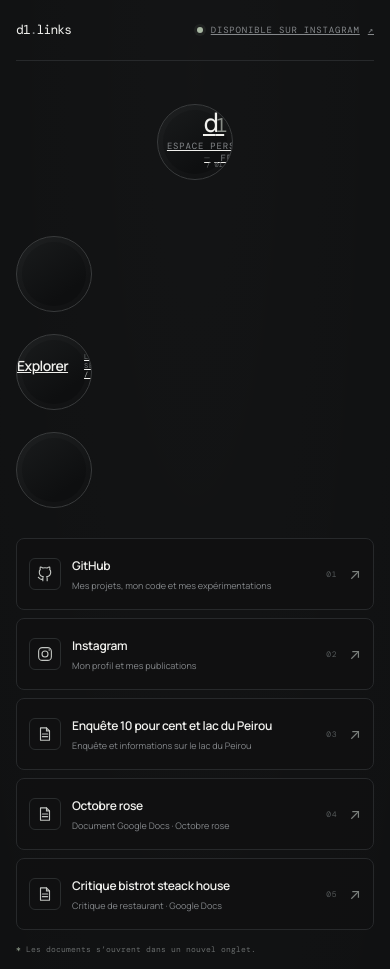
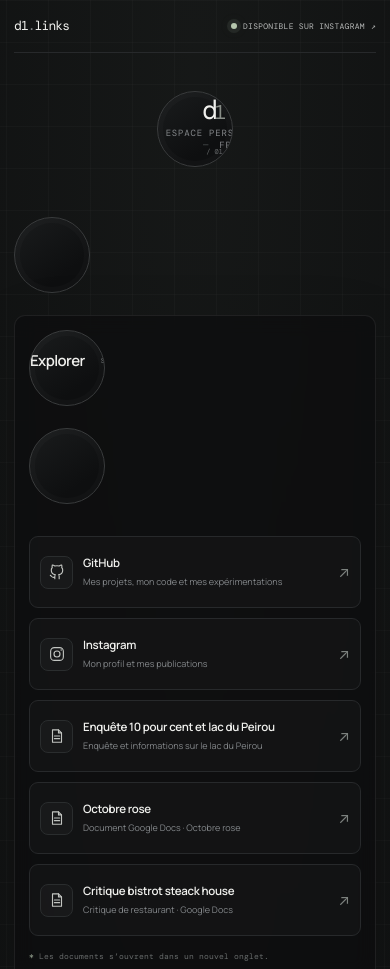
Before and after one commit to ethangalea1000-svg/d1ircaso-links, a plain HTML site: page index.html in a window 390 px wide. Shown: the top 969 px of the page. Drawn offline with nearby package versions, Linux system fonts and the light colour scheme.

Commit message:
Refine dark theme, responsive layout, and link card interactions

```diff
--- a/style.css
+++ b/style.css
@@ -353,3 +353,194 @@
     transition-duration: .01ms !important;
   }
 }
+
+
+/* Interface polish: subtle grid, clearer hierarchy, and more tactile cards. */
+body {
+  background-image:
+    linear-gradient(rgba(255,255,255,.018) 1px, transparent 1px),
+    linear-gradient(90deg, rgba(255,255,255,.018) 1px, transparent 1px),
+    radial-gradient(ellipse at 50% 7%, rgba(168,183,162,.07), transparent 34rem);
+  background-size: 42px 42px, 42px 42px, auto;
+  background-position: center top;
+  background-color: var(--bg);
+}
+
+.page-shell {
+  width: min(100% - 40px, 660px);
+}
+
+.topbar {
+  padding-bottom: 18px;
+}
+
+.status {
+  color: var(--soft);
+  text-decoration: none;
+  transition: color .2s ease;
+}
+
+.status:hover {
+  color: var(--text);
+}
+
+.status-dot {
+  background: #b5c6ad;
+  box-shadow: 0 0 0 4px rgba(181,198,173,.09), 0 0 14px rgba(181,198,173,.18);
+}
+
+.profile {
+  padding-top: 48px;
+}
+
+.avatar {
+  color: var(--text);
+  text-decoration: none;
+  cursor: pointer;
+  transition: border-color .25s ease, transform .25s ease, box-shadow .25s ease;
+}
+
+.avatar:hover {
+  transform: translateY(-2px);
+  border-color: #737c70;
+  box-shadow: inset 0 0 0 5px rgba(255,255,255,.025), 0 10px 35px rgba(0,0,0,.24);
+}
+
+h1 {
+  letter-spacing: -.085em;
+}
+
+.bio {
+  max-width: 34rem;
+  text-wrap: balance;
+}
+
+.profile-meta {
+  color: #858b85;
+}
+
+.links-section {
+  padding: 20px;
+  border: 1px solid rgba(255,255,255,.075);
+  border-radius: 13px;
+  background: rgba(12,13,14,.68);
+  box-shadow: 0 22px 70px rgba(0,0,0,.12);
+  backdrop-filter: blur(10px);
+}
+
+.section-heading {
+  margin-bottom: 16px;
+}
+
+.section-heading h2 {
+  font-size: 15px;
+}
+
+.link-list {
+  gap: 10px;
+}
+
+.link-card {
+  min-height: 78px;
+  border-radius: 9px;
+  background: rgba(255,255,255,.018);
+}
+
+.link-card:hover {
+  transform: translateY(-2px) scale(1.003);
+  border-color: rgba(181,198,173,.42);
+  background: rgba(181,198,173,.055);
+  box-shadow: 0 12px 30px rgba(0,0,0,.18);
+}
+
+.link-symbol {
+  width: 39px;
+  height: 39px;
+  flex-basis: 39px;
+  border-radius: 8px;
+  background: rgba(255,255,255,.025);
+}
+
+.link-copy strong {
+  font-size: 12.5px;
+}
+
+.link-copy small {
+  line-height: 1.5;
+}
+
+.link-index {
+  font-size: 9px;
+}
+
+.links-note {
+  line-height: 1.7;
+}
+
+.footer {
+  margin-top: 28px;
+}
+
+@media (max-width: 480px) {
+  .page-shell {
+    width: min(100% - 28px, 660px);
+    padding-top: 17px;
+  }
+
+  .status {
+    gap: 6px;
+    font-size: 8px;
+    letter-spacing: .035em;
+  }
+
+  .profile {
+    padding: 38px 0 28px;
+  }
+
+  .links-section {
+    padding: 14px;
+    border-radius: 11px;
+  }
+
+  .link-card {
+    min-height: 72px;
+    padding: 12px 10px;
+    gap: 10px;
+  }
+
+  .link-symbol {
+    width: 33px;
+    height: 33px;
+    flex-basis: 33px;
+  }
+
+  .link-copy strong {
+    font-size: 11.5px;
+  }
+
+  .link-copy small {
+    white-space: normal;
+    display: -webkit-box;
+    -webkit-box-orient: vertical;
+    -webkit-line-clamp: 2;
+  }
+
+  .link-index {
+    display: none;
+  }
+
+  .section-heading > span {
+    text-align: right;
+  }
+
+  .footer {
+    margin-top: 24px;
+  }
+}
+
+@media (prefers-contrast: more) {
+  :root {
+    --muted: #b5b8b7;
+    --line: #55595b;
+  }
+}
```
